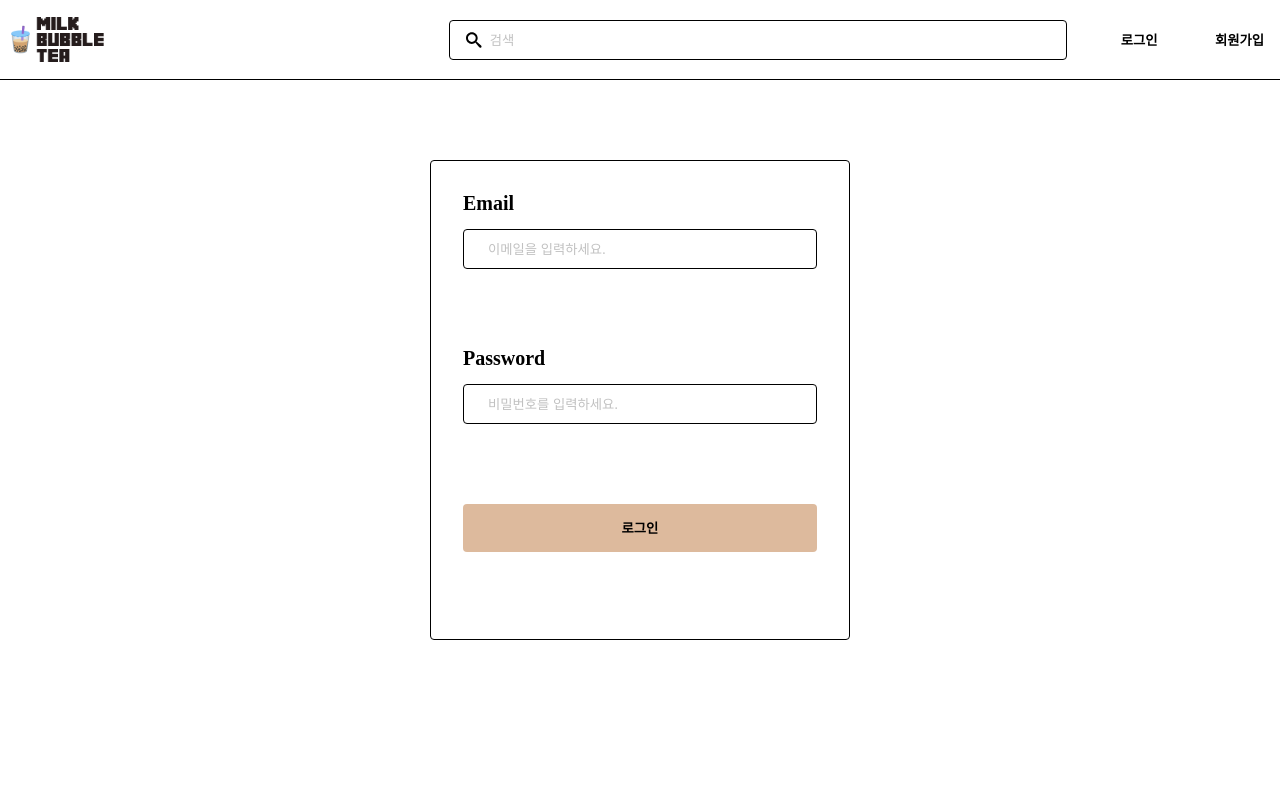
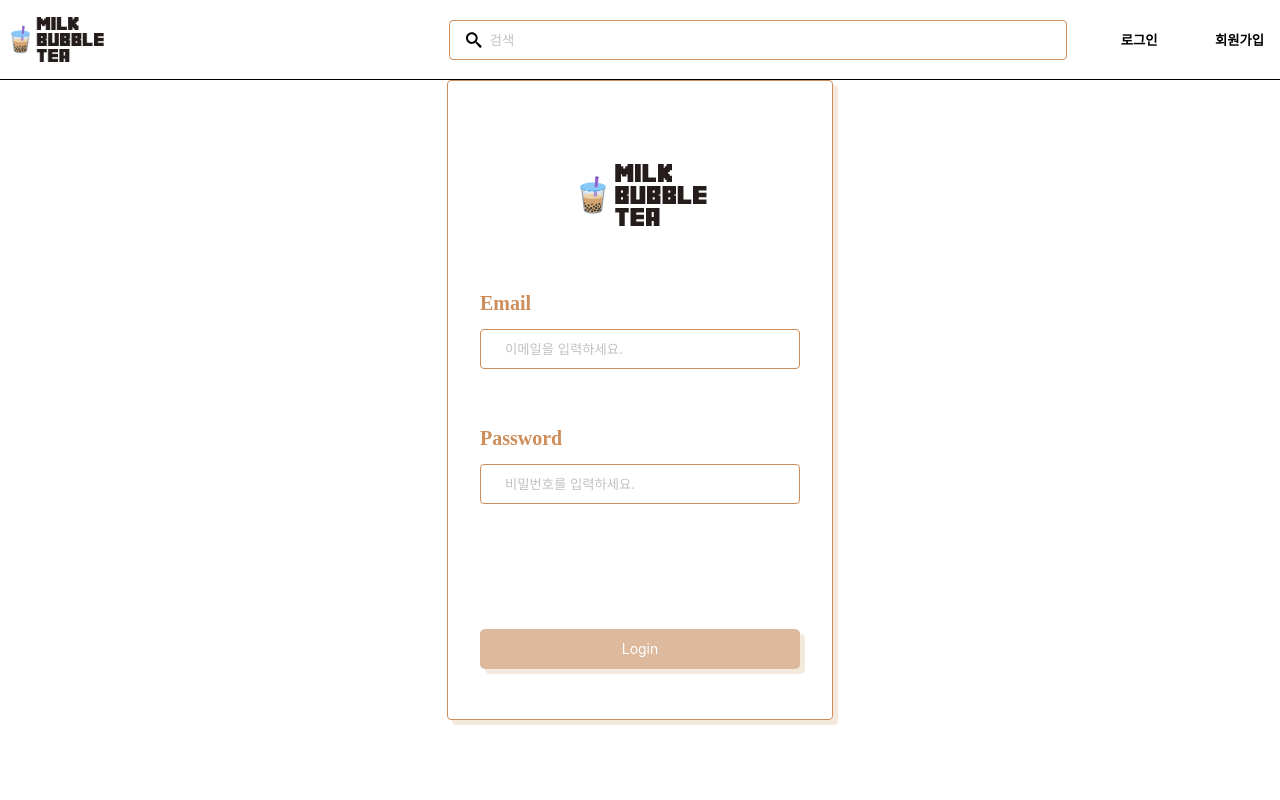
Before and after one commit to codestates-seb/seb42_main_025, a React (Create React App) app in the folder client/: page /login in a window 1280 px wide. Shown: the top 800 px of the page. Built offline with nearby package versions, Linux system fonts and the light colour scheme; a small style sheet from the web is missing.

Commit message:
:bug: 로그인 회원가입 디자인 수정

```diff
--- a/client/src/component/Editor.jsx
+++ b/client/src/component/Editor.jsx
@@ -5,7 +5,7 @@ const TextEditor = ({ editorRef, editorValue, editorHeight, onEditorChange }) =>
   return (
     <Editor
       ref={editorRef} // DOM 선택용 useRef
-      placeholder="please write here..."
+      // placeholder="please write here..."
       // previewStyle="vertical" // 미리보기 스타일 지정
       height={editorHeight} // 에디터 창 높이
       initialEditType="markdown"
--- a/client/src/component/InputComponent.jsx
+++ b/client/src/component/InputComponent.jsx
@@ -5,7 +5,7 @@ const InputComponent = ({ label, placeholder, value, onChange, onBlur, error, ty
   return (
     <InputContainer>
       <InputLabel label={label}>{label}</InputLabel>
-      <InputWrapper>
+      <InputWrapper error={error}>
         {placeholder === '검색' ? <ImSearch /> : null}
         <InputField
           type={type}
@@ -35,6 +35,7 @@ const InputLabel = styled.label`
         margin-bottom: 0.5rem;
         font-size: 1.25rem;
         font-weight: bold;
+        color: #ce8e5b;
       `;
     }
   }}
@@ -45,17 +46,25 @@ const InputWrapper = styled.div`
   width: 100%;
   height: 2.5rem;
   border-radius: 0.25rem;
-  border: 1px solid black;
+  border: 1px solid ${({ error }) => (error ? 'red' : '#ce8e5b')};
   padding: 0.5rem 1rem;
   margin: 0.5rem 0;
   justify-self: center;
   align-items: center;
+  transition: border-color 0.3s ease-in-out;
+
+  ${({ error }) =>
+    error &&
+    css`
+      box-shadow: 0 0 0 2px rgba(255, 0, 0, 0.2);
+    `}
 `;
 
 const InputField = styled.input`
   border: none;
   width: 100%;
   padding-left: 0.5rem;
+  color: #ce8e5b;
   &:focus {
     outline: none;
   }
@@ -63,6 +72,7 @@ const InputField = styled.input`
   ::placeholder {
     color: #c1c1c1;
   }
+  background-color: #fff;
 `;
 
 const ErrorMessage = styled.div`
--- a/client/src/page/CommissionRequest.jsx
+++ b/client/src/page/CommissionRequest.jsx
@@ -17,12 +17,12 @@ function CommissionRequest() {
       <CommissionRequestBox info={info} />
       <TitleLabel>제목</TitleLabel>
       <TitleInput type="text" placeholder="제목을 입력하세요." />
-      <TextEditor editorHeight={'10rem'} />
+      <TextEditor editorHeight={'25rem'} />
       <Button
         type="submit"
         text="신청하기"
         // onClick={handleSubmit}
-        addStyle={{ width: 'half', height: 'h_s' }}
+        addStyle={{ width: 'half', height: 'h_s', backgroundColor: '#F0D8BA' }}
       ></Button>
       <FormSpacer />
     </Container>
@@ -35,6 +35,7 @@ const Container = styled.div`
   align-items: center;
   justify-items: center;
   position: relative;
+  margin-top: 10rem;
 `;
 
 const FormSpacer = styled.div`
@@ -46,12 +47,13 @@ const TitleLabel = styled.label`
   width: 53%;
   margin-top: 5rem;
   margin-bottom: -13rem;
+  justify-self: start;
 `;
 
 const TitleInput = styled.input`
   font-size: 1rem;
-  width: 53%;
-  margin-bottom: 1rem;
+  width: 100%;
+  margin-bottom: -3rem;
   padding: 0.5rem;
   border: 1px solid #dadde6;
   margin-top: 5rem;
--- a/client/src/page/Login.jsx
+++ b/client/src/page/Login.jsx
@@ -5,7 +5,8 @@ import InputComponent from 'component/InputComponent';
 import axios from 'axios';
 import { useRecoilState } from 'recoil';
 import { isLoggedInState } from './atom';
-import Button from 'component/Buttons/Button';
+import mainlogo from 'assets/Main_logo.png';
+// import Button from 'component/Buttons/Button';
 
 const Login = () => {
   const [email, setEmail] = useState('');
@@ -85,6 +86,7 @@ const Login = () => {
   return (
     <Container>
       <LoginContainer>
+        <StyledLogo src={mainlogo} width={110} alt="logo" />
         <InputComponent
           label="Email"
           placeholder="이메일을 입력하세요."
@@ -102,16 +104,16 @@ const Login = () => {
           error={passwordError}
           type="password"
         />
-        {/* <LoginButton type="submit" onClick={handleSubmit}>
-            Login
-          </LoginButton> */}
+        <LoginButton type="submit" onClick={handleSubmit}>
+          Login
+        </LoginButton>
 
-        <Button
+        {/* <Button
           text="로그인"
           buttonType="submit"
           handleClick={handleSubmit}
           addStyle={{ width: 'w_xxxxl', height: 'h_l', backgroundColor: 'tea_1' }}
-        />
+        /> */}
       </LoginContainer>
     </Container>
   );
@@ -130,41 +132,49 @@ axios.interceptors.request.use(
 
 const Container = styled.div`
   display: grid;
-  width: 100%;
-  max-width: 420px;
+  flex-direction: column;
+  align-items: center;
+  justify-content: center;
+  width: 100vh;
   min-height: 100vh;
-  padding: 10rem 0 5rem 0;
-  overflow-x: hidden;
 `;
 
 const LoginContainer = styled.div`
   display: grid;
   width: 100%;
-  height: 30rem;
+  max-width: 420px;
+  height: 40rem;
   gap: 1rem;
-  border: 1px solid #000;
+  border: 1px solid #ce8e5b;
   border-radius: 0.25rem;
-  padding: 2rem;
+  padding: 10rem 2rem 5rem 2rem;
+  box-shadow: 5px 5px 1px #f5e8dd;
 `;
 
-// const LoginButton = styled.button`
-//   background-color: #ddba9d;
-//   font-size: 14px;
-//   color: #fff;
-//   padding: 0.1rem 1rem;
-//   border: none;
-//   border-radius: 0.3rem;
-//   cursor: pointer;
-//   position: relative;
-//   width: 337px;
-//   height: 40px;
-//   top: 10px;
+const LoginButton = styled.button`
+  background-color: #ddba9d;
+  font-size: 14px;
+  color: #fff;
+  padding: 0.1rem 1rem;
+  border: none;
+  border-radius: 0.3rem;
+  cursor: pointer;
+  position: relative;
+  width: 320px;
+  height: 40px;
+  top: 65px;
 
-//   box-shadow: 5px 5px 1px #f5e8dd;
+  box-shadow: 5px 5px 1px #f5e8dd;
 
-//   &:hover {
-//     background-color: #ce8e5b;
-//   }
-// `;
+  &:hover {
+    background-color: #ce8e5b;
+  }
+`;
+
+const StyledLogo = styled.img`
+  display: flex;
+  margin: -30% auto;
+  width: 150px;
+`;
 
 export default Login;
--- a/client/src/page/Signup.jsx
+++ b/client/src/page/Signup.jsx
@@ -94,14 +94,12 @@ const Signup = () => {
     <Container>
       <SignupContainer>
         <OptionContainer>
-          <div>
-            <OptionButton active={userType === 'writer'} onClick={() => setUserType('writer')}>
-              Writer
-            </OptionButton>
-            <OptionButton active={userType === 'user'} onClick={() => setUserType('user')}>
-              User
-            </OptionButton>
-          </div>
+          <WriteButton active={userType === 'writer'} onClick={() => setUserType('writer')}>
+            Writer
+          </WriteButton>
+          <UserButton active={userType === 'user'} onClick={() => setUserType('user')}>
+            User
+          </UserButton>
         </OptionContainer>
         <InputComponent
           label="Email"
@@ -153,17 +151,17 @@ const SignupContainer = styled.div`
   max-width: 420px;
   height: 40rem;
   gap: 1rem;
-  border: 1px solid #000;
+  border: 1px solid #ce8e5b;
   border-radius: 0.25rem;
   padding: 2rem;
+  box-shadow: 5px 5px 1px #f5e8dd;
 `;
 
 const OptionContainer = styled.div`
   display: flex;
-  justify-content: center;
+  justify-content: space-between;
+  align-items: center;
   margin-bottom: 1rem;
-  position: relative;
-  bottom: 10px;
 `;
 
 const SignupButtonWrapper = styled.div`
@@ -181,7 +179,7 @@ const SignupButton = styled.button`
   border-radius: 0.3rem;
   cursor: pointer;
   position: relative;
-  width: 90%;
+  width: 100%;
   height: 40px;
   top: 10px;
 
@@ -192,7 +190,7 @@ const SignupButton = styled.button`
   }
 `;
 
-const OptionButton = styled.button`
+const WriteButton = styled.button`
   background-color: ${({ active }) => (active ? '#ce8e5b' : '#fff')};
   color: ${({ active }) => (active ? '#fff' : '#ce8e5b')};
   border: ${({ active }) => (active ? 'none' : '1px solid #ce8e5b')};
@@ -201,6 +199,23 @@ const OptionButton = styled.button`
   margin-right: 2rem;
   cursor: pointer;
   box-shadow: 5px 5px 1px #f5e8dd;
+  width: 9rem;
+
+  &:hover {
+    opacity: 0.6;
+  }
+`;
+
+const UserButton = styled.button`
+  background-color: ${({ active }) => (active ? '#ce8e5b' : '#fff')};
+  color: ${({ active }) => (active ? '#fff' : '#ce8e5b')};
+  border: ${({ active }) => (active ? 'none' : '1px solid #ce8e5b')};
+  padding: 0.8rem 2rem;
+  border-radius: 0.3rem;
+  margin-right: 0rem;
+  cursor: pointer;
+  box-shadow: 5px 5px 1px #f5e8dd;
+  width: 9rem;
 
   &:hover {
     opacity: 0.6;
```
